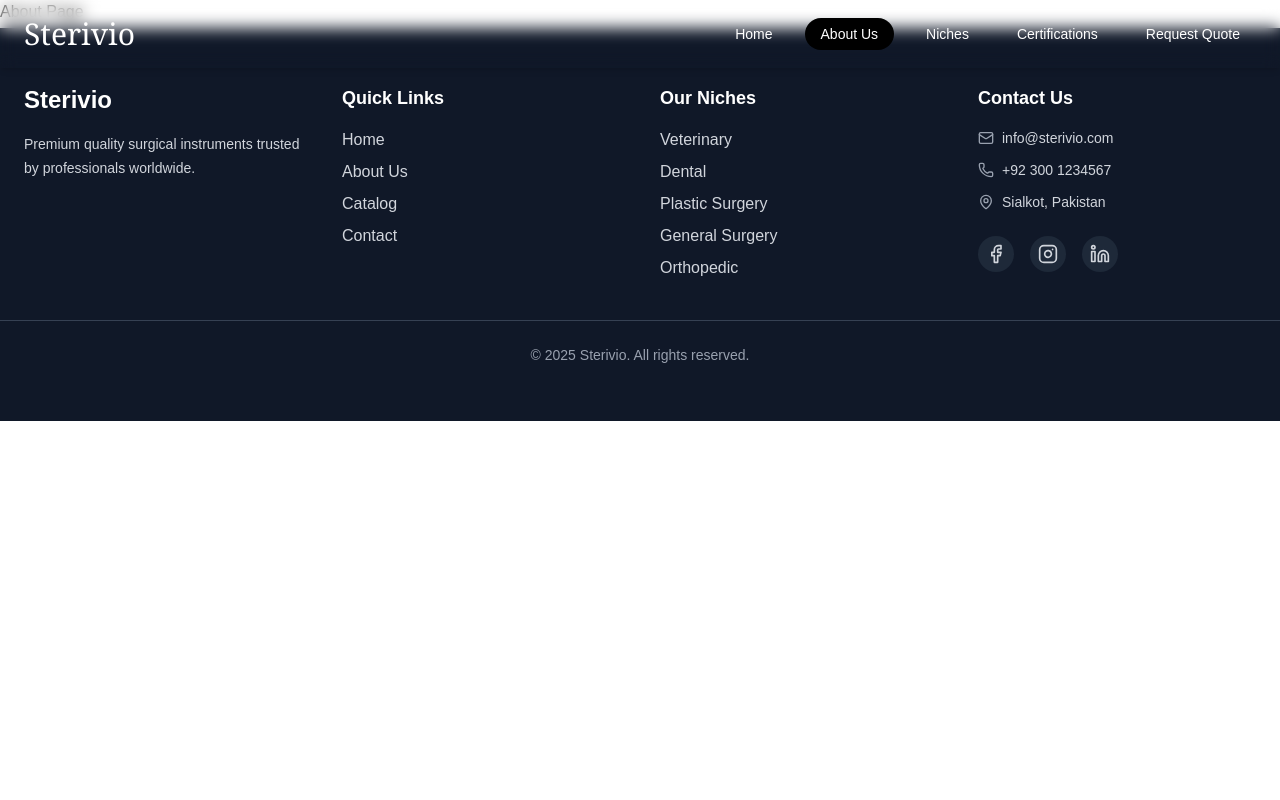
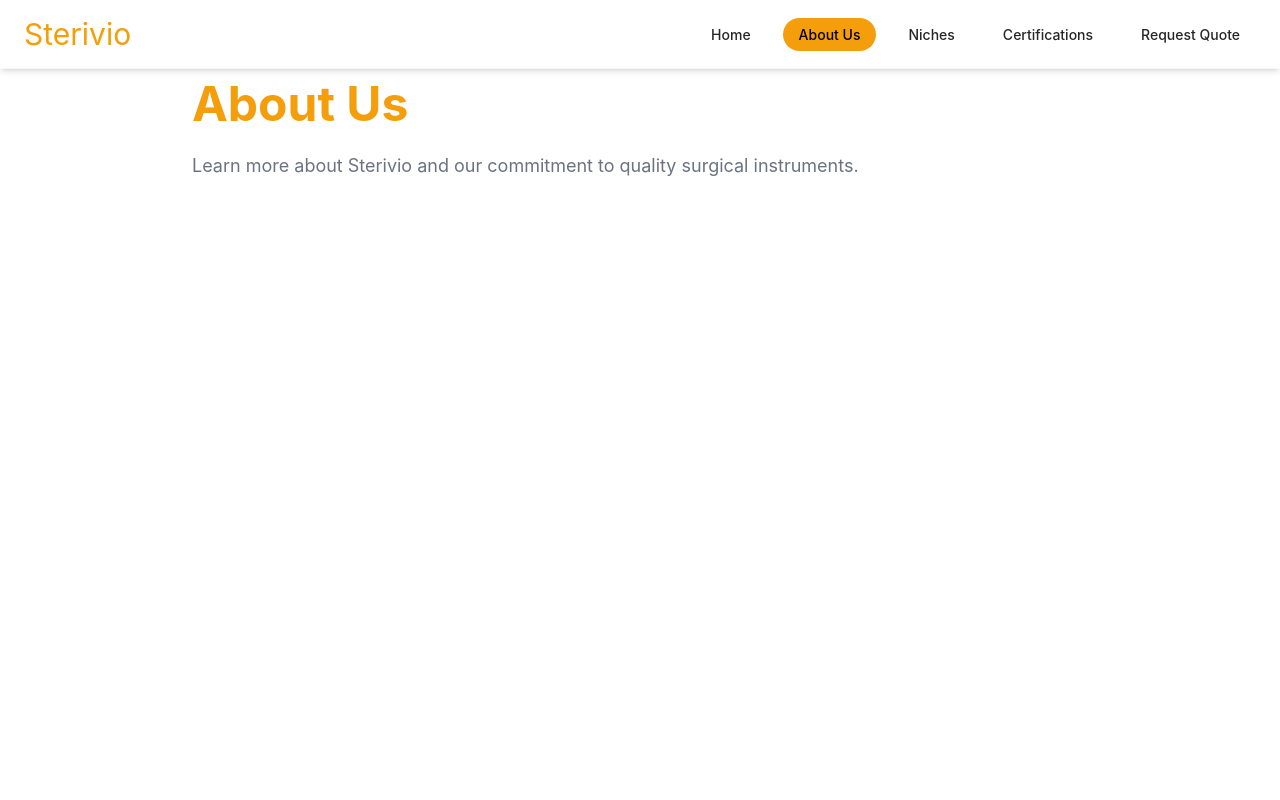
Before and after one commit to UsmanKhursheed06/Sterivio, a Next.js app: page /about in a window 1280 px wide. Shown: the top 800 px of the page. Built offline with nearby package versions, Linux system fonts and the light colour scheme.

Commit message:
feat: Add theme

```diff
--- a/src/app/(components)/NavigationComponents/footer.tsx
+++ b/src/app/(components)/NavigationComponents/footer.tsx
@@ -5,7 +5,7 @@
 
 export default function Footer() {
   return (
-    <footer className="relative bg-gray-900 text-gray-300 py-14 mt-1">
+    <footer className="relative bg-card border-t border-border text-muted-foreground py-14 mt-1">
       <div className="max-w-7xl mx-auto px-6 grid grid-cols-1 md:grid-cols-4 gap-10">
 
         {/* Logo / About */}
@@ -14,8 +14,8 @@
           whileInView={{ opacity: 1, y: 0 }}
           transition={{ duration: 0.6 }}
         >
-          <h2 className="text-2xl font-bold text-white">Sterivio</h2>
-          <p className="mt-4 text-sm leading-6">
+          <h2 className="text-2xl font-bold font-serif text-primary">Sterivio</h2>
+          <p className="mt-4 text-sm leading-6 font-sans">
             Premium quality surgical instruments trusted by professionals worldwide.
           </p>
         </motion.div>
@@ -26,12 +26,12 @@
           whileInView={{ opacity: 1, y: 0 }}
           transition={{ duration: 0.6, delay: 0.1 }}
         >
-          <h3 className="text-lg font-semibold text-white mb-4">Quick Links</h3>
+          <h3 className="text-lg font-semibold font-sans text-foreground mb-4">Quick Links</h3>
           <ul className="space-y-2">
-            <li><Link href="/" className="hover:text-white transition">Home</Link></li>
-            <li><Link href="/about" className="hover:text-white transition">About Us</Link></li>
-            <li><Link href="/catalog" className="hover:text-white transition">Catalog</Link></li>
-            <li><Link href="/contact" className="hover:text-white transition">Contact</Link></li>
+            <li><Link href="/" className="hover:text-primary transition font-sans">Home</Link></li>
+            <li><Link href="/about" className="hover:text-primary transition font-sans">About Us</Link></li>
+            <li><Link href="/catalog" className="hover:text-primary transition font-sans">Catalog</Link></li>
+            <li><Link href="/contact" className="hover:text-primary transition font-sans">Contact</Link></li>
           </ul>
         </motion.div>
 
@@ -41,13 +41,13 @@
           whileInView={{ opacity: 1, y: 0 }}
           transition={{ duration: 0.6, delay: 0.2 }}
         >
-          <h3 className="text-lg font-semibold text-white mb-4">Our Niches</h3>
+          <h3 className="text-lg font-semibold font-sans text-foreground mb-4">Our Niches</h3>
           <ul className="space-y-2">
-            <li><a href="#veterinary-surgical-instruments" className="hover:text-white transition">Veterinary</a></li>
-            <li><a href="#dental-surgical-instruments" className="hover:text-white transition">Dental</a></li>
-            <li><a href="#plastic-surgery-instruments" className="hover:text-white transition">Plastic Surgery</a></li>
-            <li><a href="#general-surgery-instruments" className="hover:text-white transition">General Surgery</a></li>
-            <li><a href="#orthopedic-surgery-instruments" className="hover:text-white transition">Orthopedic</a></li>
+            <li><a href="#veterinary-surgical-instruments" className="hover:text-primary transition font-sans">Veterinary</a></li>
+            <li><a href="#dental-surgical-instruments" className="hover:text-primary transition font-sans">Dental</a></li>
+            <li><a href="#plastic-surgery-instruments" className="hover:text-primary transition font-sans">Plastic Surgery</a></li>
+            <li><a href="#general-surgery-instruments" className="hover:text-primary transition font-sans">General Surgery</a></li>
+            <li><a href="#orthopedic-surgery-instruments" className="hover:text-primary transition font-sans">Orthopedic</a></li>
           </ul>
         </motion.div>
 
@@ -57,28 +57,28 @@
           whileInView={{ opacity: 1, y: 0 }}
           transition={{ duration: 0.6, delay: 0.3 }}
         >
-          <h3 className="text-lg font-semibold text-white mb-4">Contact Us</h3>
-          <ul className="space-y-3 text-sm">
+          <h3 className="text-lg font-semibold font-sans text-foreground mb-4">Contact Us</h3>
+          <ul className="space-y-3 text-sm font-sans">
             <li className="flex items-center gap-2">
-              <Mail className="w-4 h-4 text-gray-400" /> info@sterivio.com
+              <Mail className="w-4 h-4 text-primary" /> info@sterivio.com
             </li>
             <li className="flex items-center gap-2">
-              <Phone className="w-4 h-4 text-gray-400" /> +92 300 1234567
+              <Phone className="w-4 h-4 text-primary" /> +92 300 1234567
             </li>
             <li className="flex items-center gap-2">
-              <MapPin className="w-4 h-4 text-gray-400" /> Sialkot, Pakistan
+              <MapPin className="w-4 h-4 text-primary" /> Sialkot, Pakistan
             </li>
           </ul>
 
           {/* Social Links */}
           <div className="flex gap-4 mt-6">
-            <a href="#" className="p-2 rounded-full bg-gray-800 hover:bg-gray-700 transition">
+            <a href="#" className="p-2 rounded-full bg-secondary hover:bg-primary hover:text-primary-foreground transition">
               <Facebook className="w-5 h-5" />
             </a>
-            <a href="#" className="p-2 rounded-full bg-gray-800 hover:bg-gray-700 transition">
+            <a href="#" className="p-2 rounded-full bg-secondary hover:bg-primary hover:text-primary-foreground transition">
               <Instagram className="w-5 h-5" />
             </a>
-            <a href="#" className="p-2 rounded-full bg-gray-800 hover:bg-gray-700 transition">
+            <a href="#" className="p-2 rounded-full bg-secondary hover:bg-primary hover:text-primary-foreground transition">
               <Linkedin className="w-5 h-5" />
             </a>
           </div>
@@ -86,7 +86,7 @@
       </div>
 
       {/* Bottom Bar */}
-      <div className="border-t border-gray-700 mt-10 pt-6 text-center text-sm text-gray-400">
+      <div className="border-t border-border mt-10 pt-6 text-center text-sm font-sans text-muted-foreground">
         © {new Date().getFullYear()} Sterivio. All rights reserved.
       </div>
     </footer>
--- a/src/app/(components)/NavigationComponents/navbar.tsx
+++ b/src/app/(components)/NavigationComponents/navbar.tsx
@@ -18,7 +18,7 @@
   const [isOpen, setIsOpen] = useState(false);
 
   return (
-    <header className="fixed top-0 left-0 z-50 w-full bg-transparent shadow-md backdrop-blur-sm">
+    <header className="fixed top-0 left-0 z-50 w-full bg-background/10 shadow-md backdrop-blur-md border-b border-border/30">
       <div className="mx-auto flex max-w-7xl items-center justify-between px-6 py-4">
         {/* Logo */}
         <motion.div
@@ -33,7 +33,7 @@
         >
           <Link
             href="/"
-            className="text-3xl font-serif text-white transition-all duration-300 hover:text-black"
+            className="text-3xl font-serif text-primary transition-all duration-300 hover:text-primary/80"
           >
             Sterivio
           </Link>
@@ -51,11 +51,11 @@
               >
                 <Link
                   href={item.href}
-                  className={`px-4 py-2 rounded-full text-sm font-medium transition-colors duration-300
+                  className={`px-4 py-2 rounded-full text-sm font-medium font-sans transition-colors duration-300
                     ${
                       isActive
-                        ? "bg-black text-white"
-                        : "bg-transparent text-white hover:bg-white/20"
+                        ? "bg-primary text-primary-foreground"
+                        : "bg-transparent text-foreground hover:bg-accent hover:text-accent-foreground"
                     }`}
                 >
                   {item.label}
@@ -67,7 +67,7 @@
 
         {/* Mobile Hamburger */}
         <button
-          className="md:hidden text-white focus:outline-none"
+          className="md:hidden text-foreground focus:outline-none"
           onClick={() => setIsOpen(!isOpen)}
         >
           {isOpen ? <X size={28} /> : <Menu size={28} />}
@@ -80,7 +80,7 @@
           initial={{ opacity: 0, y: -20 }}
           animate={{ opacity: 1, y: 0 }}
           exit={{ opacity: 0, y: -20 }}
-          className="md:hidden flex flex-col items-center gap-4 py-6 bg-black/80 backdrop-blur-md"
+          className="md:hidden flex flex-col items-center gap-4 py-6 bg-card backdrop-blur-md border-b border-border"
         >
           {navItems.map((item) => {
             const isActive = pathname === item.href;
@@ -89,11 +89,11 @@
                 key={item.href}
                 href={item.href}
                 onClick={() => setIsOpen(false)}
-                className={`w-full text-center px-4 py-2 rounded-md text-lg font-medium transition-colors duration-300
+                className={`w-full text-center px-4 py-2 rounded-md text-lg font-medium font-sans transition-colors duration-300
                   ${
                     isActive
-                      ? "bg-white text-black"
-                      : "text-white hover:bg-white/20"
+                      ? "bg-primary text-primary-foreground"
+                      : "text-foreground hover:bg-accent hover:text-accent-foreground"
                   }`}
               >
                 {item.label}
--- a/src/app/(pages)/about/page.tsx
+++ b/src/app/(pages)/about/page.tsx
@@ -1,8 +1,13 @@
 
 export default function About() {
   return (
-    <>
-        <h1>About Page</h1>
-    </>
+    <div className="min-h-screen bg-background text-foreground py-20 px-6">
+      <div className="max-w-4xl mx-auto">
+        <h1 className="text-5xl font-bold font-serif text-primary mb-6">About Us</h1>
+        <p className="text-lg font-sans text-muted-foreground">
+          Learn more about Sterivio and our commitment to quality surgical instruments.
+        </p>
+      </div>
+    </div>
   );
 }
--- a/src/app/globals.css
+++ b/src/app/globals.css
@@ -1,33 +1,138 @@
 @import "tailwindcss";
 
 :root {
+  --card: #ffffff;
+  --ring: #f59e0b;
+  --input: #e5e7eb;
+  --muted: #f9fafb;
+  --accent: #fffbeb;
+  --border: #e5e7eb;
+  --radius: 0.375rem;
+  --chart-1: #f59e0b;
+  --chart-2: #d97706;
+  --chart-3: #b45309;
+  --chart-4: #92400e;
+  --chart-5: #78350f;
+  --popover: #ffffff;
+  --primary: #f59e0b;
+  --sidebar: #f9fafb;
+  --spacing: 0.25rem;
+  --font-mono: JetBrains Mono, monospace;
+  --font-sans: Inter, sans-serif;
+  --secondary: #f3f4f6;
   --background: #ffffff;
-  --foreground: #171717;
-  --sky-500: #0ea5e9;
-  --primary: #0ea5e9;
-  --primary-foreground: #ffffff;
+  --font-serif: Source Serif 4, serif;
+  --foreground: #262626;
+  --destructive: #ef4444;
+  --shadow-blur: 8px;
+  --shadow-color: hsl(0 0% 0%);
+  --sidebar-ring: #f59e0b;
+  --shadow-spread: -1px;
+  --letter-spacing: 0em;
+  --shadow-opacity: 0.1;
+  --sidebar-accent: #fffbeb;
+  --sidebar-border: #e5e7eb;
+  --card-foreground: #262626;
+  --shadow-offset-x: 0px;
+  --shadow-offset-y: 4px;
+  --sidebar-primary: #f59e0b;
+  --muted-foreground: #6b7280;
+  --accent-foreground: #92400e;
+  --popover-foreground: #262626;
+  --primary-foreground: #000000;
+  --sidebar-foreground: #262626;
+  --secondary-foreground: #4b5563;
+  --destructive-foreground: #ffffff;
+  --sidebar-accent-foreground: #92400e;
+  --sidebar-primary-foreground: #ffffff;
+}
+
+.dark {
+  --card: #262626;
+  --ring: #f59e0b;
+  --input: #404040;
+  --muted: #262626;
+  --accent: #92400e;
+  --border: #404040;
+  --chart-1: #fbbf24;
+  --chart-2: #d97706;
+  --chart-3: #92400e;
+  --chart-4: #b45309;
+  --chart-5: #92400e;
+  --popover: #262626;
+  --primary: #f59e0b;
+  --sidebar: #0f0f0f;
+  --secondary: #262626;
+  --background: #171717;
+  --foreground: #e5e5e5;
+  --destructive: #ef4444;
+  --sidebar-ring: #f59e0b;
+  --sidebar-accent: #92400e;
+  --sidebar-border: #404040;
+  --card-foreground: #e5e5e5;
+  --sidebar-primary: #f59e0b;
+  --muted-foreground: #a3a3a3;
+  --accent-foreground: #fde68a;
+  --popover-foreground: #e5e5e5;
+  --primary-foreground: #000000;
+  --sidebar-foreground: #e5e5e5;
+  --secondary-foreground: #e5e5e5;
+  --destructive-foreground: #ffffff;
+  --sidebar-accent-foreground: #fde68a;
+  --sidebar-primary-foreground: #ffffff;
 }
 
 @theme inline {
+  --color-card: var(--card);
+  --color-ring: var(--ring);
+  --color-input: var(--input);
+  --color-muted: var(--muted);
+  --color-accent: var(--accent);
+  --color-border: var(--border);
+  --color-radius: var(--radius);
+  --color-chart-1: var(--chart-1);
+  --color-chart-2: var(--chart-2);
+  --color-chart-3: var(--chart-3);
+  --color-chart-4: var(--chart-4);
+  --color-chart-5: var(--chart-5);
+  --color-popover: var(--popover);
+  --color-primary: var(--primary);
+  --color-sidebar: var(--sidebar);
+  --color-spacing: var(--spacing);
+  --color-font-mono: var(--font-mono);
+  --color-font-sans: var(--font-sans);
+  --color-secondary: var(--secondary);
   --color-background: var(--background);
+  --color-font-serif: var(--font-serif);
   --color-foreground: var(--foreground);
-  --color-primary: var(--primary);
+  --color-destructive: var(--destructive);
+  --color-shadow-blur: var(--shadow-blur);
+  --color-shadow-color: var(--shadow-color);
+  --color-sidebar-ring: var(--sidebar-ring);
+  --color-shadow-spread: var(--shadow-spread);
+  --color-letter-spacing: var(--letter-spacing);
+  --color-shadow-opacity: var(--shadow-opacity);
+  --color-sidebar-accent: var(--sidebar-accent);
+  --color-sidebar-border: var(--sidebar-border);
+  --color-card-foreground: var(--card-foreground);
+  --color-shadow-offset-x: var(--shadow-offset-x);
+  --color-shadow-offset-y: var(--shadow-offset-y);
+  --color-sidebar-primary: var(--sidebar-primary);
+  --color-muted-foreground: var(--muted-foreground);
+  --color-accent-foreground: var(--accent-foreground);
+  --color-popover-foreground: var(--popover-foreground);
   --color-primary-foreground: var(--primary-foreground);
-  --font-sans: var(--font-geist-sans);
-  --font-mono: var(--font-geist-mono);
-}
-
-@media (prefers-color-scheme: dark) {
-  :root {
-    --background: #0a0a0a;
-    --foreground: #ededed;
-  }
+  --color-sidebar-foreground: var(--sidebar-foreground);
+  --color-secondary-foreground: var(--secondary-foreground);
+  --color-destructive-foreground: var(--destructive-foreground);
+  --color-sidebar-accent-foreground: var(--sidebar-accent-foreground);
+  --color-sidebar-primary-foreground: var(--sidebar-primary-foreground);
 }
 
 body {
   background: var(--background);
   color: var(--foreground);
-  font-family: Arial, Helvetica, sans-serif;
+  font-family: var(--font-sans);
 }
 
 html {
--- a/src/components/ui/interactive-hover-button.tsx
+++ b/src/components/ui/interactive-hover-button.tsx
@@ -15,12 +15,12 @@
     <button
       ref={ref}
       className={cn(
-        "group relative w-32 cursor-pointer overflow-hidden rounded-full border bg-background p-2 text-center font-semibold",
+        "group relative w-32 cursor-pointer overflow-hidden rounded-full border border-border bg-background p-2 text-center font-semibold font-sans",
         className,
       )}
       {...props}
     >
-      <span className="inline-block translate-x-1 transition-all duration-300 group-hover:translate-x-12 group-hover:opacity-0">
+      <span className="inline-block translate-x-1 transition-all duration-300 group-hover:translate-x-12 group-hover:opacity-0 text-foreground">
         {text}
       </span>
       <div className="absolute top-0 z-10 flex h-full w-full translate-x-12 items-center justify-center gap-2 text-primary-foreground opacity-0 transition-all duration-300 group-hover:-translate-x-1 group-hover:opacity-100">
--- a/src/components/ui/moving-border.tsx
+++ b/src/components/ui/moving-border.tsx
@@ -33,7 +33,7 @@
   return (
     <Component
       className={cn(
-        "bg-transparent relative text-xl  h-16 w-40 p-[1px] overflow-hidden ",
+        "bg-transparent relative text-xl h-16 w-40 p-[1px] overflow-hidden font-sans",
         containerClassName
       )}
       style={{
@@ -48,7 +48,7 @@
         <MovingBorder duration={duration} rx="30%" ry="30%">
           <div
             className={cn(
-              "h-20 w-20 opacity-[0.8] bg-[radial-gradient(var(--sky-500)_40%,transparent_60%)]",
+              "h-20 w-20 opacity-[0.8] bg-[radial-gradient(var(--primary)_40%,transparent_60%)]",
               borderClassName
             )}
           />
@@ -57,7 +57,7 @@
 
       <div
         className={cn(
-          "relative bg-slate-900/[0.8] border border-slate-800 backdrop-blur-xl text-white flex items-center justify-center w-full h-full text-sm antialiased",
+          "relative bg-card border border-border backdrop-blur-xl text-foreground flex items-center justify-center w-full h-full text-sm font-sans antialiased",
           className
         )}
         style={{
```
Also changed, not shown: src/app/(components)/HomeComponents/Hero.tsx (+6 -6 lines), src/app/(pages)/quote/page.tsx (+12 -4 lines), src/components/ui/glowing-effect.tsx (+12 -12 lines), src/components/ui/scroll-expansion-hero.tsx (+5 -5 lines).
